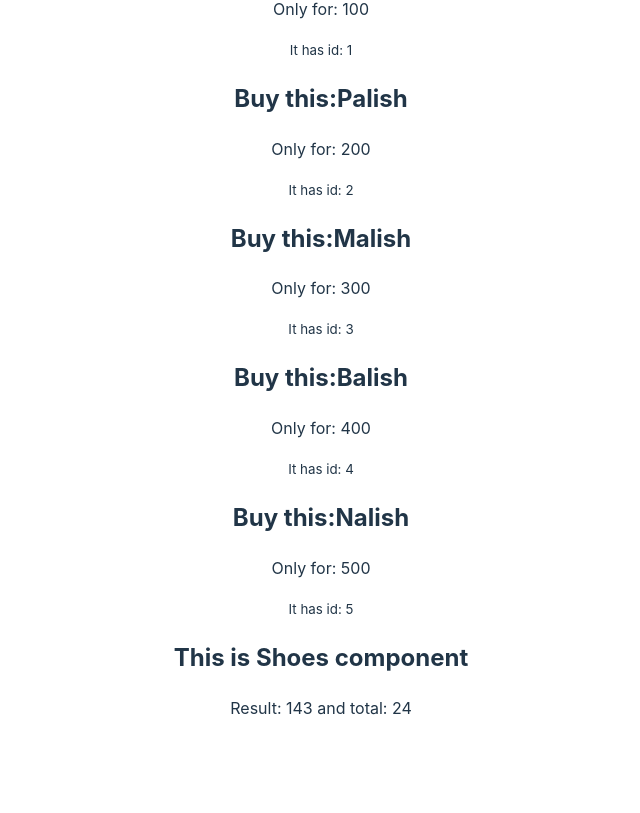
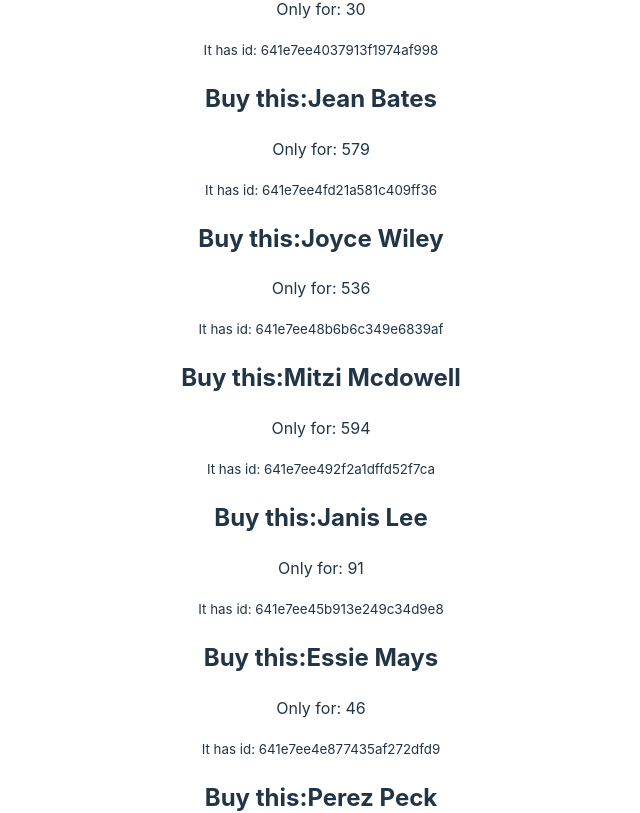
Before and after one commit to dg1223/react-storage-and-handler, a React (Vite) app: page / in a window 1280 px wide. Shown: the part 216-1029 px from the top of the page, without its empty margins (319-959 px from the left). Before the commit the page ends 984 px from the top, so only its background shows below. Built offline with nearby package versions, Linux system fonts and the light colour scheme.

Commit message:
data loading, json genertor, mock api

```diff
--- /dev/null
+++ b/public/data.json
@@ -0,0 +1,37 @@
+[
+  {
+    "id": "641e7ee4037913f1974af998",
+    "price": 30,
+    "name": "Stacy Lang "
+  },
+  {
+    "id": "641e7ee4fd21a581c409ff36",
+    "price": 579,
+    "name": "Jean Bates"
+  },
+  {
+    "id": "641e7ee48b6b6c349e6839af",
+    "price": 536,
+    "name": "Joyce Wiley"
+  },
+  {
+    "id": "641e7ee492f2a1dffd52f7ca",
+    "price": 594,
+    "name": "Mitzi Mcdowell"
+  },
+  {
+    "id": "641e7ee45b913e249c34d9e8",
+    "price": 91,
+    "name": "Janis Lee"
+  },
+  {
+    "id": "641e7ee4e877435af272dfd9",
+    "price": 46,
+    "name": "Essie Mays"
+  },
+  {
+    "id": "641e7ee4f83c65a0ef259a3b",
+    "price": 346,
+    "name": "Perez Peck"
+  }
+]
--- a/src/components/Cosmetics/Cosmetics.jsx
+++ b/src/components/Cosmetics/Cosmetics.jsx
@@ -1,16 +1,53 @@
-import React from "react";
+import React, { useEffect, useState } from "react";
 import Cosmetic from "../Cosmetic/Cosmetic";
 // import { add } from "../../utilities/calculate";
 // import add from "../../utilities/calculate";
 
 const Cosmetics = () => {
-  const cosmetics = [
-    { id: 1, name: "Alta", price: 100 },
-    { id: 2, name: "Palish", price: 200 },
-    { id: 3, name: "Malish", price: 300 },
-    { id: 4, name: "Balish", price: 400 },
-    { id: 5, name: "Nalish", price: 500 },
-  ];
+  const [cosmetics, setCosmetics] = useState([]);
+
+  useEffect(() => {
+    fetch("data.json")
+      .then((res) => res.json())
+      .then((data) => setCosmetics(data));
+  }, []);
+  /* const cosmetics = [
+    {
+      id: "641e7d3b03c06978a258f2b6",
+      price: 366,
+      name: "Baker Colon",
+    },
+    {
+      id: "641e7d3b8b846faa1526a827",
+      price: 22,
+      name: "April Owens",
+    },
+    {
+      id: "641e7d3b70d1f02942409af3",
+      price: 289,
+      name: "Jimenez Dillon",
+    },
+    {
+      id: "641e7d3b6695bdf38cbe2f46",
+      price: 420,
+      name: "Guzman Powers",
+    },
+    {
+      id: "641e7d3bf283b28c1399e0d7",
+      price: 214,
+      name: "Ann Taylor",
+    },
+    {
+      id: "641e7d3b1d1d426826debfb6",
+      price: 348,
+      name: "Gilliam Burton",
+    },
+    {
+      id: "641e7d3b32ea79de3e97402a",
+      price: 450,
+      name: "Vasquez Rice",
+    },
+  ]; */
   /* const first = 55;
   const second = 66;
   const total = add(first, second); */
```
